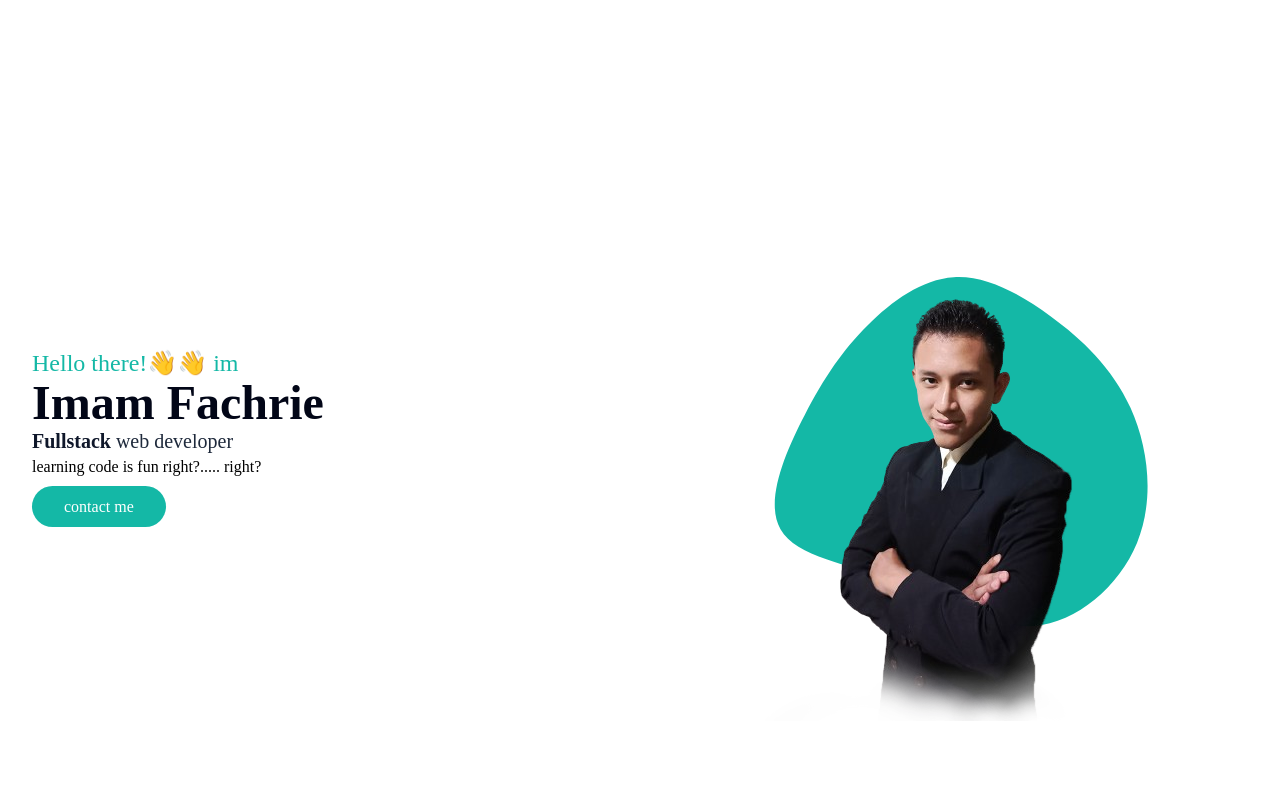
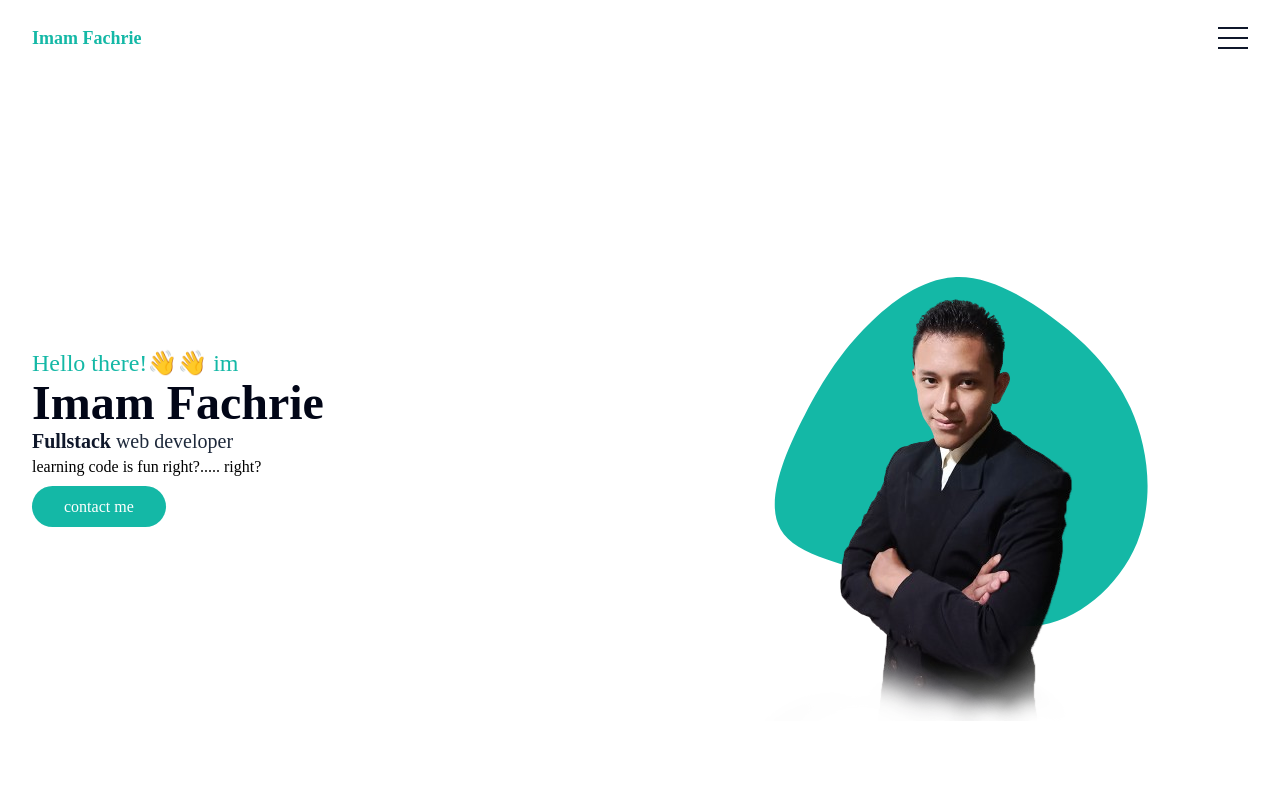
Before and after one commit to imamFachrie11/tugas-portfolio, a website: page index.html in a window 1280 px wide. Shown: the top 800 px of the page. Drawn offline with Linux system fonts and the light colour scheme; a web font is replaced by a local one.

Commit message:
membuat navbar

```diff
--- a/index.html
+++ b/index.html
@@ -14,7 +14,31 @@
   </head>
   <body>
     <!-- header start -->
-    <header></header>
+    <header
+      class="bg-transparent absolute top-0 left-0 w-full flex items-center z-10"
+    >
+      <div class="container">
+        <div class="flex items-center justify-between relative">
+          <div class="px-4">
+            <a href="#home" class="font-bold text-lg text-primary block py-6"
+              >Imam Fachrie</a
+            >
+          </div>
+          <div class="flex items-center px-4">
+            <button
+              id="hamburger"
+              name="hamburger"
+              type="button"
+              class="block absolute right-4"
+            >
+              <span class="hamburger-line"></span>
+              <span class="hamburger-line"></span>
+              <span class="hamburger-line"></span>
+            </button>
+          </div>
+        </div>
+      </div>
+    </header>
     <!-- header end -->
     <!-- hero section -->
     <section id="hero" class="pt-36">
@@ -111,7 +135,7 @@
             <div class="flex items-center">
               <!-- linkedin -->
               <a
-                href="http://www.linkedin.com/in/imam-fachrie"
+                href="http://https://www.linkedin.com/in/imam-fachrie/"
                 target="_blank"
                 class="w-9 h-9 mr-3 rounded-full flex justify-center items-center border hover:-translate-y-2 duration-300 text-[#14b8a6]"
               >
@@ -149,7 +173,7 @@
 
               <!-- facebook -->
               <a
-                href="www.linkedin.com/in/imam-fachrie"
+                href="https://www.facebook.com/profile.php?id=100039351070341"
                 target="_blank"
                 class="w-9 h-9 mr-3 rounded-full flex justify-center items-center border hover:-translate-y-2 duration-300 text-blue-600"
               >
--- a/src/input.css
+++ b/src/input.css
@@ -11,3 +11,11 @@
     );
   }
 }
+
+body {
+  font-family: "alice";
+}
+
+.hamburger-line {
+  @apply w-[30px] h-[2px] my-2 block bg-dark;
+}
```
Also changed, not shown: src/output.css.
